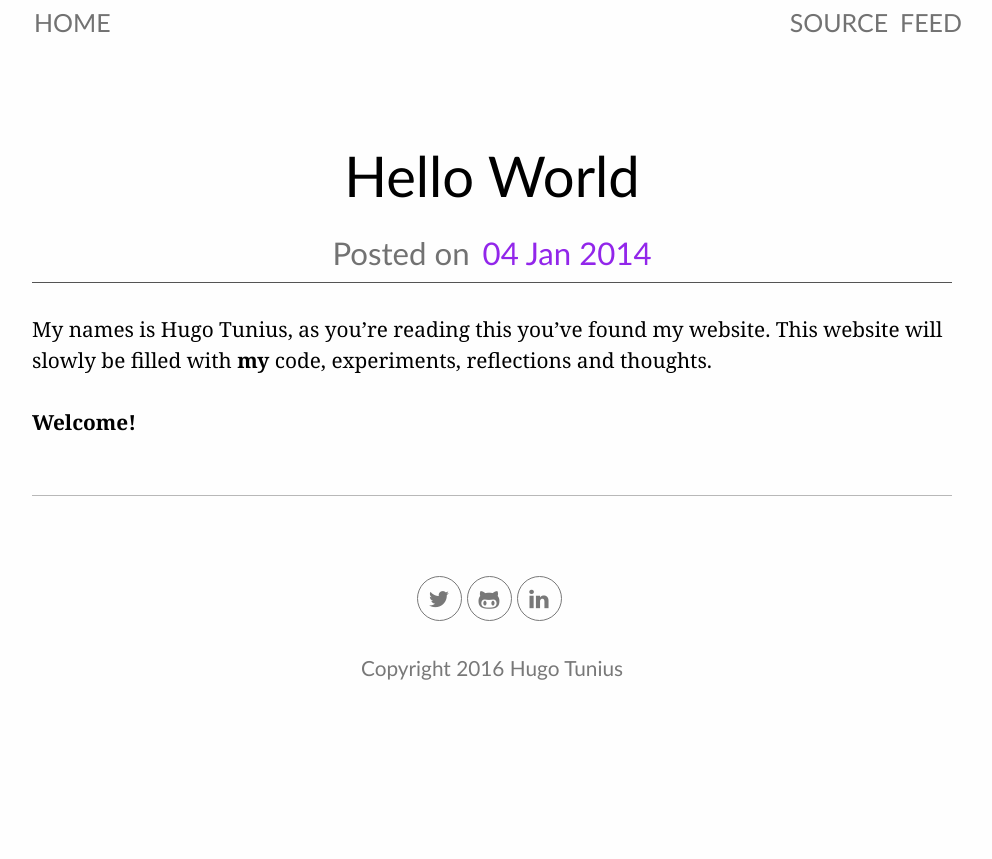
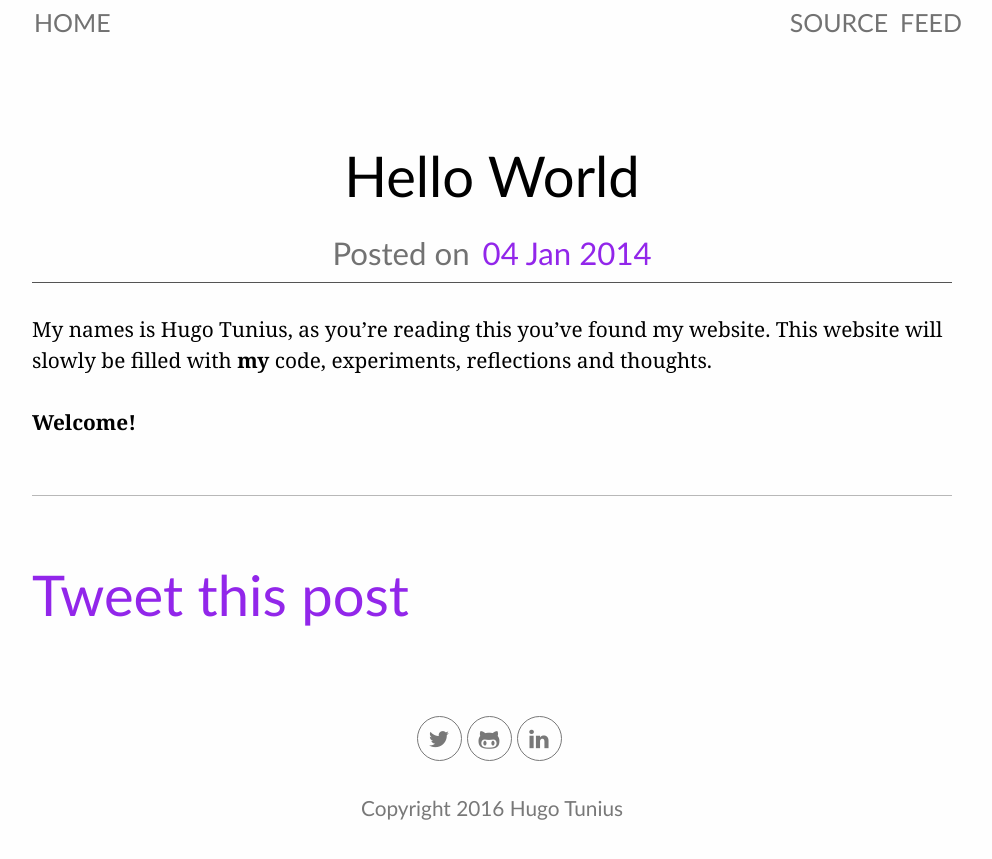
Before and after one commit to k0nserv/hugotunius.se, a Jekyll site: the page built from _posts/2014-01-04-hello-world.md, in a window 1280 px wide. Shown: the top 859 px of the page, without its empty margins (148-1140 px from the left). Built offline with Jekyll 4.4.1, drawn with Linux system fonts in a browser that asks for light colours.

Commit message:
[Posts] Add share action

```diff
--- a/_layouts/post.html
+++ b/_layouts/post.html
@@ -10,8 +10,15 @@ layout: default
   </header>
   <div class="post-body">{{content}}</div>
   {% assign related_pages = page | related_pages %}
+    <footer class="post-footer">
+      <a href="https://twitter.com/intent/tweet?text={{ page.title }}&url={{ site.url }}{{ page.url }}&via=k0nserv&related=k0nserv"
+        rel="nofollow"
+        target="_blank"
+        title="Share on Twitter">
+          <h1>Tweet this post</h1>
+      </a>
+
       {% if related_pages.size > 0 %}
-    <footer class="post-footer">
         <h1>Related posts</h1>
         {% assign related_pages = page | related_pages %}
         <ul>
@@ -22,6 +29,6 @@ layout: default
               </h5>
           {% endfor %}
         </ul>
+      {% endif %}
     </footer>
-  {% endif %}
 </article>
```
Lines whose indentation alone changed are shown as unchanged.
